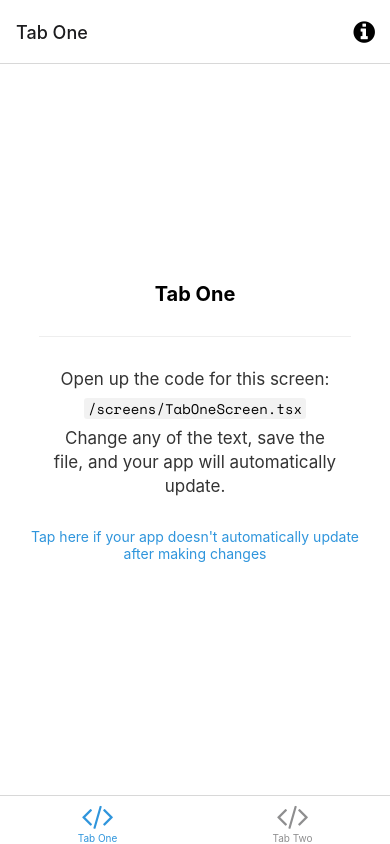
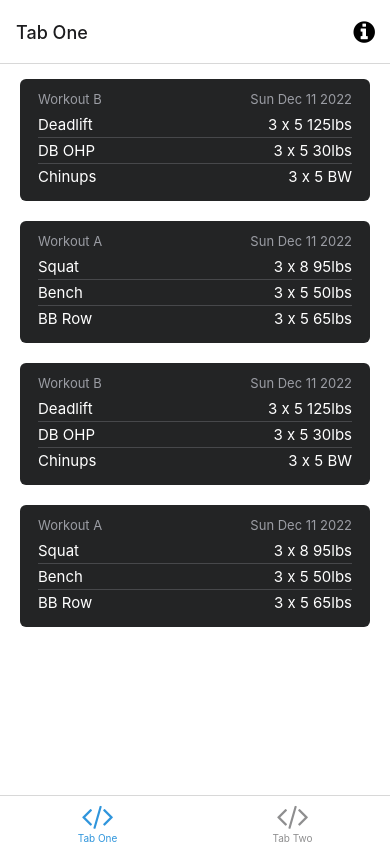
Before and after one commit to flog-fitness/stronglifts-clone, a React Native app: screen /TabOne in a window 390 px wide. Built offline with nearby package versions, Linux system fonts and the light colour scheme; what expo-linking would draw is missing.

Commit message:
Implement inital workout list

```diff
--- /dev/null
+++ b/components/Workout.tsx
@@ -0,0 +1,68 @@
+import { isTSMethodSignature } from "@babel/types";
+import React from "react";
+import { View, StyleSheet, Text, FlatList, ListRenderItem } from "react-native";
+import Exercise from "../models/Exercise";
+import Workout from "../models/Workout";
+
+interface WorkoutProps {
+	workout: Workout;
+}
+export default function WorkoutComponent({ workout }: WorkoutProps) {
+	const renderItem: ListRenderItem<Exercise> = ({ item }) => {
+		return (
+			<View style={styles.exerciseContainer}>
+				<Text style={styles.exerciseText}>{item.name}</Text>
+				<Text style={styles.exerciseText}>
+					{item.sets} x {item.reps}{" "}
+					{`${item.weight}${item.weight === "BW" ? "" : "lbs"}`}
+				</Text>
+			</View>
+		);
+	};
+	return (
+		<View style={styles.container}>
+			<View style={[styles.headerContainer, { marginBottom: 5 }]}>
+				<Text style={styles.titleText}>{workout.name}</Text>
+				<Text style={styles.titleText}>{workout.scheduled.toDateString()}</Text>
+			</View>
+			<FlatList
+				data={workout.exercises}
+				renderItem={renderItem}
+				ItemSeparatorComponent={() => {
+					return <View style={styles.separator} />;
+				}}
+			/>
+		</View>
+	);
+}
+
+const styles = StyleSheet.create({
+	container: {
+		width: "100%",
+		backgroundColor: "#232425",
+		paddingHorizontal: 18,
+		paddingVertical: 12,
+		borderRadius: 6,
+	},
+	headerContainer: {
+		flexDirection: "row",
+		justifyContent: "space-between",
+	},
+	exerciseContainer: {
+		flexDirection: "row",
+		justifyContent: "space-between",
+		paddingVertical: 3,
+	},
+	titleText: {
+		color: "#9B9DA4",
+		fontSize: 13,
+	},
+	exerciseText: {
+		color: "#fff",
+		fontSize: 15,
+	},
+	separator: {
+		backgroundColor: "#47484B",
+		height: 1,
+	},
+});
--- a/screens/TabOneScreen.tsx
+++ b/screens/TabOneScreen.tsx
@@ -1,15 +1,66 @@
-import { StyleSheet } from 'react-native';
+import { FlatList, ListRenderItem, StyleSheet } from "react-native";
 
-import EditScreenInfo from '../components/EditScreenInfo';
-import { Text, View } from '../components/Themed';
-import { RootTabScreenProps } from '../types';
+import { View } from "../components/Themed";
+import Workout from "../models/Workout";
+import { RootTabScreenProps } from "../types";
+import WorkoutComponent from "../components/Workout";
 
-export default function TabOneScreen({ navigation }: RootTabScreenProps<'TabOne'>) {
+const mockWorkouts: Workout[] = [
+	{
+		name: "Workout B",
+		exercises: [
+			{ name: "Deadlift", sets: 3, reps: 5, weight: 125 },
+			{ name: "DB OHP", sets: 3, reps: 5, weight: 30 },
+			{ name: "Chinups", sets: 3, reps: 5, weight: "BW" },
+		],
+		scheduled: new Date(),
+	},
+	{
+		name: "Workout A",
+		exercises: [
+			{ name: "Squat", sets: 3, reps: 8, weight: 95 },
+			{ name: "Bench", sets: 3, reps: 5, weight: 50 }, // this guys weak af
+			{ name: "BB Row", sets: 3, reps: 5, weight: 65 },
+		],
+		scheduled: new Date(),
+	},
+	{
+		name: "Workout B",
+		exercises: [
+			{ name: "Deadlift", sets: 3, reps: 5, weight: 125 },
+			{ name: "DB OHP", sets: 3, reps: 5, weight: 30 },
+			{ name: "Chinups", sets: 3, reps: 5, weight: "BW" },
+		],
+		scheduled: new Date(),
+	},
+	{
+		name: "Workout A",
+		exercises: [
+			{ name: "Squat", sets: 3, reps: 8, weight: 95 },
+			{ name: "Bench", sets: 3, reps: 5, weight: 50 },
+			{ name: "BB Row", sets: 3, reps: 5, weight: 65 },
+		],
+		scheduled: new Date(),
+	},
+];
+
+export default function TabOneScreen({
+	navigation,
+}: RootTabScreenProps<"TabOne">) {
+	const renderItem: ListRenderItem<Workout> = ({ item }) => {
+		return <WorkoutComponent workout={item} />;
+	};
+
 	return (
 		<View style={styles.container}>
-      <Text style={styles.title}>Tab One</Text>
-      <View style={styles.separator} lightColor="#eee" darkColor="rgba(255,255,255,0.1)" />
-      <EditScreenInfo path="/screens/TabOneScreen.tsx" />
+			<FlatList
+				style={styles.list}
+				data={mockWorkouts}
+				renderItem={renderItem}
+				ItemSeparatorComponent={() => {
+					return <View style={styles.separator} />;
+				}}
+			/>
 		</View>
 	);
 }
@@ -17,16 +68,24 @@ export default function TabOneScreen({ navigation }: RootTabScreenProps<'TabOne'
 const styles = StyleSheet.create({
 	container: {
 		flex: 1,
-    alignItems: 'center',
-    justifyContent: 'center',
+		alignItems: "center",
+		justifyContent: "center",
+		paddingTop: 15,
+		paddingHorizontal: 20,
 	},
-  title: {
-    fontSize: 20,
-    fontWeight: 'bold',
+	textHeader: {
+		flexDirection: "row",
+		justifyContent: "space-between",
+	},
+	workoutContainer: {
+		backgroundColor: "red",
+		width: "100%",
+	},
+	list: {
+		width: "100%",
 	},
 	separator: {
-    marginVertical: 30,
-    height: 1,
-    width: '80%',
+		opacity: 0,
+		height: 20,
 	},
 });
```
Lines whose indentation alone changed are shown as unchanged.
